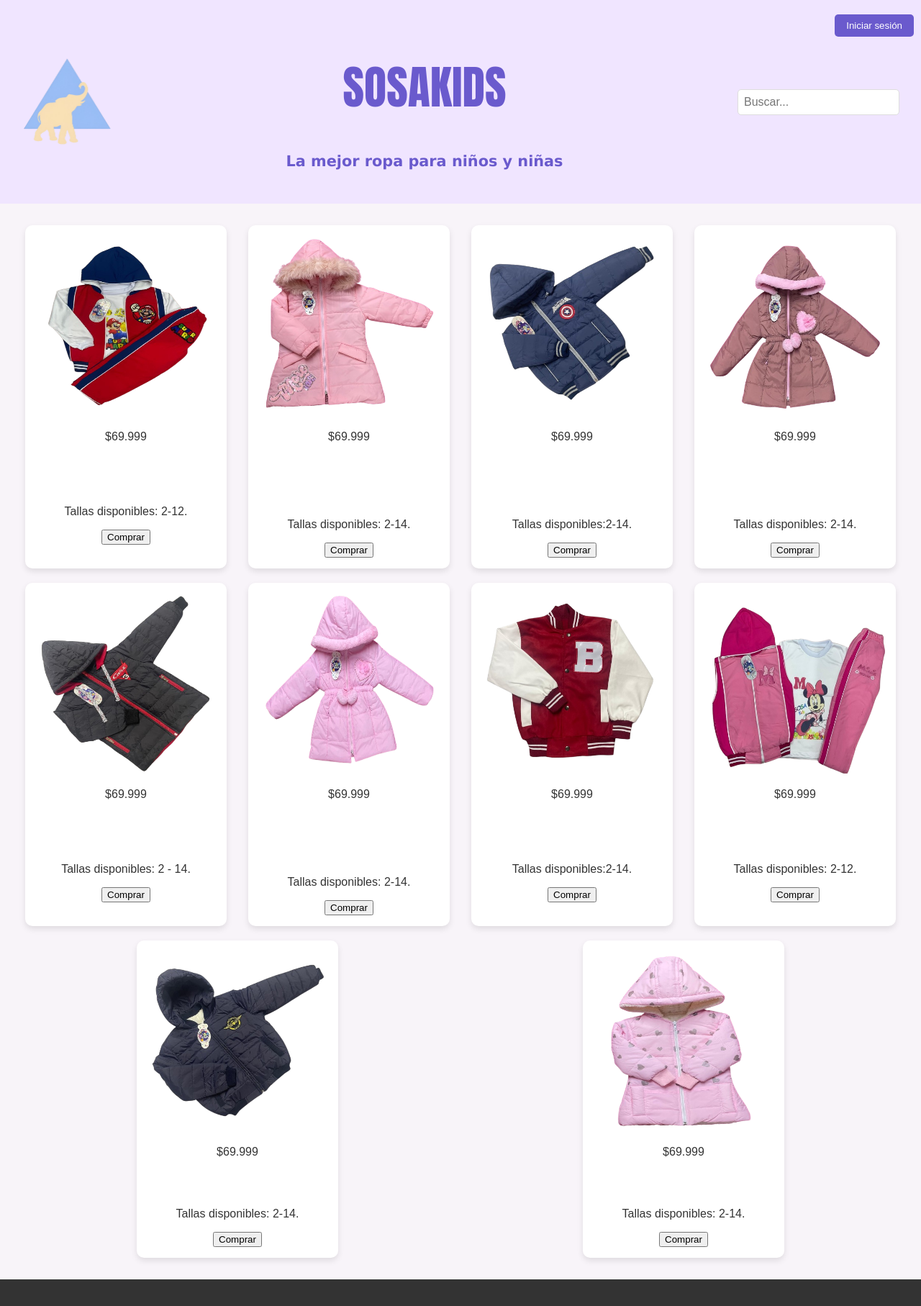
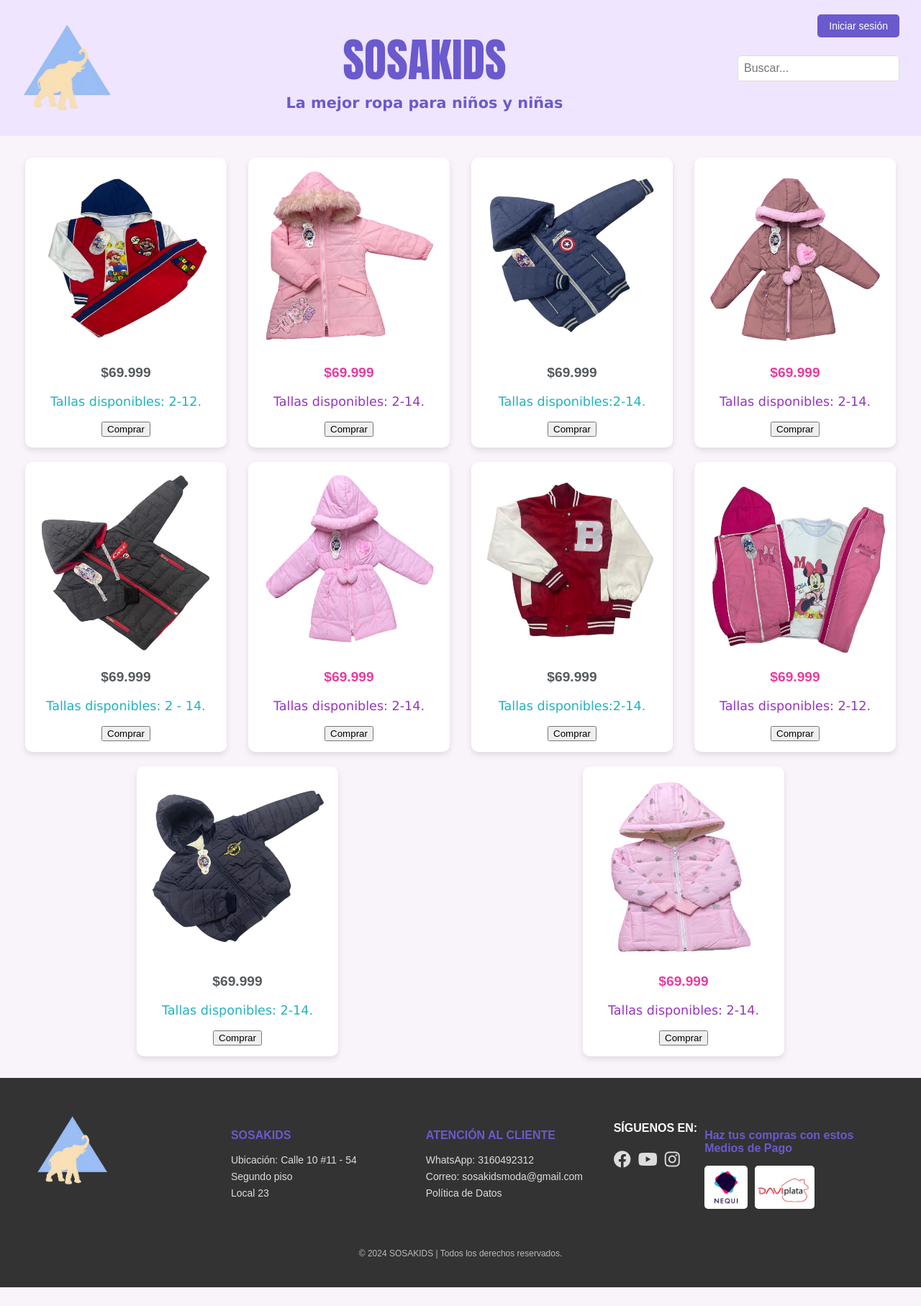
Before and after one commit to sosakids/sosakids.github.io, a plain HTML site: page index.html in a window 1280 px wide. Shown: the top 1815 px of the page at 72% size. After the commit the page ends 1789 px from the top, so only its background shows below. Drawn offline with Linux system fonts and the light colour scheme.

Commit message:
Update style.css

```diff
--- a/style.css
+++ b/style.css
@@ -1,23 +1,23 @@
 /* Estilos generales */
 body {
     font-family: Arial, sans-serif;
-    background-color: #f8f4f9;
+    background-color: #f8f4f9; /* Color pastel suave de fondo */
     margin: 0;
     padding: 0;
     color: #333;
 }
 
-/* Encabezado */
+/* Estilos del encabezado */
 header {
     display: flex;
     align-items: center;
     justify-content: space-between;
-    padding: 30px;
+    padding: 30px 30px;
     background-color: #f0e5ff;
 }
 
 .logo img {
-    height: 125px;
+    height: 125px; /* Ajusta la altura del logo */
     width: 125px;
 }
 
@@ -27,15 +27,20 @@ header {
 }
 
 .header-text h1 {
-    font-family: 'Impact', sans-serif;
-    font-size: 4em;
-    color: #6a5acd;
+    margin: 0;
+    font-size: 3em;
+    color: #6a5acd; /* Color pastel para el título */
 }
 
 .header-text h2 {
-    font-family: 'Verdana', sans-serif;
-    font-size: 1.3em;
-    color: #6a5acd;
+    margin: 0;
+    font-size: 1.5em;
+    color: #6a5acd; /* Color pastel para el subtítulo */
+}
+
+.search-bar {
+    display: flex;
+    align-items: center;
 }
 
 .search-bar input[type="text"] {
@@ -46,7 +51,7 @@ header {
     outline: none;
 }
 
-/* Sección de productos */
+/* Estilos para la sección de productos */
 .products {
     display: flex;
     flex-wrap: wrap;
@@ -55,7 +60,7 @@ header {
 }
 
 .product {
-    background-color: #ffffff;
+    background-color: #ffffff; /* Fondo blanco para resaltar el producto */
     border-radius: 10px;
     box-shadow: 0 4px 8px rgba(0, 0, 0, 0.1);
     width: 250px;
@@ -64,7 +69,7 @@ header {
     text-align: center;
 }
 
-.product img {
+.product img {  /* Tamaño de imagenes */
     width: 250px;
     height: 250px;
     border-radius: 10px;
@@ -74,27 +79,80 @@ header {
     margin-top: 10px;
 }
 
-.price, .sizes {
+.price1 { /* Detalle precio para niños */
     font-size: 1.2em;
+    font-weight: bold;
     color: #565b5e;
 }
 
-/* Descripción en hover */
+.description1 { /* Detalle descripción para niños */
+    font-size: 1.1em;
+    color: #23b2bd;
+}
+
+.sizes1{/* Detalle tallas para niños */
+    font-size: 1.1em;
+    color: #23b2bd;
+}
+
+.price2 { /* Detalle precio para niñas */
+    font-size: 1.2em;
+    font-weight: bold;
+    color: #e63da0;
+}
+
+.description2 { /* Detalle descripción para niñas */
+    font-size: 1.1em;
+    color: #9436c0;
+}
+
+.sizes2{/* Detalle tallas para niñas */
+    font-size: 1.1em;
+    color: #9436c0;
+}
+
+.header-text h1 {
+    font-family: 'Impact', sans-serif; /* Letra del titulo */
+    font-size: 4em;
+    color: #6a5acd;
+}
+
+.header-text h2 { /* Letra del subtitulo */
+    font-family: 'Verdana', sans-serif;
+    font-size: 1.30em;
+    color: #6a5acd;
+}
+
+.description1, .description2 , .sizes1 , .sizes2 { /* Letra de la descripción */
+    font-family: 'Verdana', monospace;
+}
+
+/* Estilos para mantener el precio y la talla visibles */
+.price1, .price2, .sizes1, .sizes2 {
+    display: block;
+}
+
+/* Inicialmente oculta la descripción */
 .description1, .description2 {
-    opacity: 0;
+    display: none;
     transition: opacity 0.3s ease;
 }
 
+/* Muestra la descripción al pasar el mouse sobre el contenedor del producto */
 .product:hover .description1,
 .product:hover .description2 {
+    display: block;
     opacity: 1;
 }
 
-/* Pie de página */
+
+/* Estilos generales para el pie de página */
+
 footer {
     background-color: #333;
     color: #fff;
     padding: 20px 0;
+    font-family: Arial, sans-serif;
 }
 
 .footer-container {
@@ -106,10 +164,16 @@ footer {
     padding: 20px;
 }
 
+.footer-section {
+    flex: 1;
+    min-width: 200px;
+    margin: 10px;
+}
+
 .footer-section h4 {
     font-size: 16px;
     margin-bottom: 10px;
-    color: #6a5acd;
+    color: #6a5acd; /* Color lavanda */
 }
 
 .footer-section ul {
@@ -117,26 +181,98 @@ footer {
     padding: 0;
 }
 
-/* Iconos de pago y redes sociales */
-.payment-methods ul li img,
+.footer-section ul li {
+    margin: 5px 0;
+}
+
+.footer-section ul li a {
+    color: #ddd;
+    text-decoration: none;
+    font-size: 14px;
+}
+
+.footer-section ul li a:hover {
+    color: #6a5acd; /* Color lavanda al pasar el cursor */
+}
+
+/* Estilos para la sección del logo */
+.logo-section img {
+    max-width: 100px;
+    height: auto;
+    margin-bottom: 10px;
+}
+
+/* Estilos para la sección de redes sociales */
+.social-media ul {
+    display: flex;
+    list-style: none;
+    padding: 0;
+}
+
+.social-media ul li {
+    margin-right: 10px;
+}
+
 .social-media ul li a {
-    width: 30px;
-    height: auto;
+    color: #ddd;
+    font-size: 24px;
+    text-decoration: none;
+}
+
+.social-media ul li a:hover {
+    color: #6a5acd; /* Cambia a lavanda al pasar el cursor */
+}
+
+/* Estilos para los métodos de pago */
+.payment-methods ul {
+    display: flex;
+    list-style: none;
+    padding: 0;
+    margin-top: 10px;
+}
+
+.payment-methods ul li {
+    margin-right: 10px;
 }
 
 .payment-methods ul li img {
+    max-width: 50px;
+    height: auto;
     border-radius: 5px;
 }
 
-/* Botón de inicio de sesión */
+/* Estilos para el texto de copyright */
+.footer-bottom {
+    text-align: center;
+    margin-top: 20px;
+    font-size: 12px;
+    color: #bbb;
+}
+
+.footer-bottom p {
+    margin: 0;
+}
+
+.footer-section.payment-methods ul li:nth-child(1) img {
+    max-width: 400px;
+    height: 60px;
+}
+.footer-section.payment-methods ul li:nth-child(2) img {
+    max-width: 200px;
+    height: 60px;
+}
+
+
+/* Botón de inicio de sesión en el encabezado */
 .login-container {
     position: absolute;
     top: 20px;
-    right: 10px;
+    right: 30px;
 }
 
 .login-container button {
     padding: 8px 16px;
+    font-size: 14px;
     background-color: #6a5acd;
     color: #fff;
     border: none;
@@ -148,16 +284,78 @@ footer {
     background-color: #5a4abe;
 }
 
-/* Carrito de compras */
+/* Estilos para la página de Login y Registro */
+.login-register-container {
+    width: 300px;
+    margin: 100px auto;
+    text-align: center;
+}
+
+.login-register-container h2 {
+    color: #6a5acd;
+}
+
+.login-register-container form {
+    margin: 20px 0;
+    display: flex;
+    flex-direction: column;
+}
+
+.login-register-container label {
+    text-align: left;
+    margin: 5px 0;
+}
+
+.login-register-container input {
+    padding: 8px;
+    margin-bottom: 10px;
+    border: 1px solid #ccc;
+    border-radius: 4px;
+}
+
+.login-register-container button {
+    padding: 10px;
+    background-color: #6a5acd;
+    color: #fff;
+    border: none;
+    border-radius: 5px;
+    cursor: pointer;
+}
+
+.login-register-container button:hover {
+    background-color: #5a4abe;
+}
+
+/* Estilos para el botón de iniciar sesión */
+.styled-button {
+    padding: 10px 20px;
+    font-size: 14px;
+    background-color: #6a5acd; /* Color lavanda */
+    color: #fff;
+    border: none;
+    border-radius: 5px;
+    cursor: pointer;
+    transition: background-color 0.3s;
+}
+
+.styled-button:hover {
+    background-color: #5a4abe; /* Color más oscuro al pasar el mouse */
+}
+
+/* Estilos para el carrito de compras */
 .cart-container {
     position: fixed;
     bottom: 0;
     width: 100%;
     background-color: #f0e5ff;
-    padding: 15px;
+    padding: 10px;
     box-shadow: 0 -4px 8px rgba(0, 0, 0, 0.2);
-    display: none;
-    z-index: 1000;
+    display: none; /* Oculto por defecto */
+}
+
+.cart-container h3 {
+    margin: 0;
+    color: #6a5acd;
 }
 
 .cart-items {
@@ -181,6 +379,7 @@ footer {
     border-radius: 5px;
     padding: 8px 16px;
     cursor: pointer;
+    transition: background-color 0.3s;
 }
 
 .checkout-button:hover {
```
